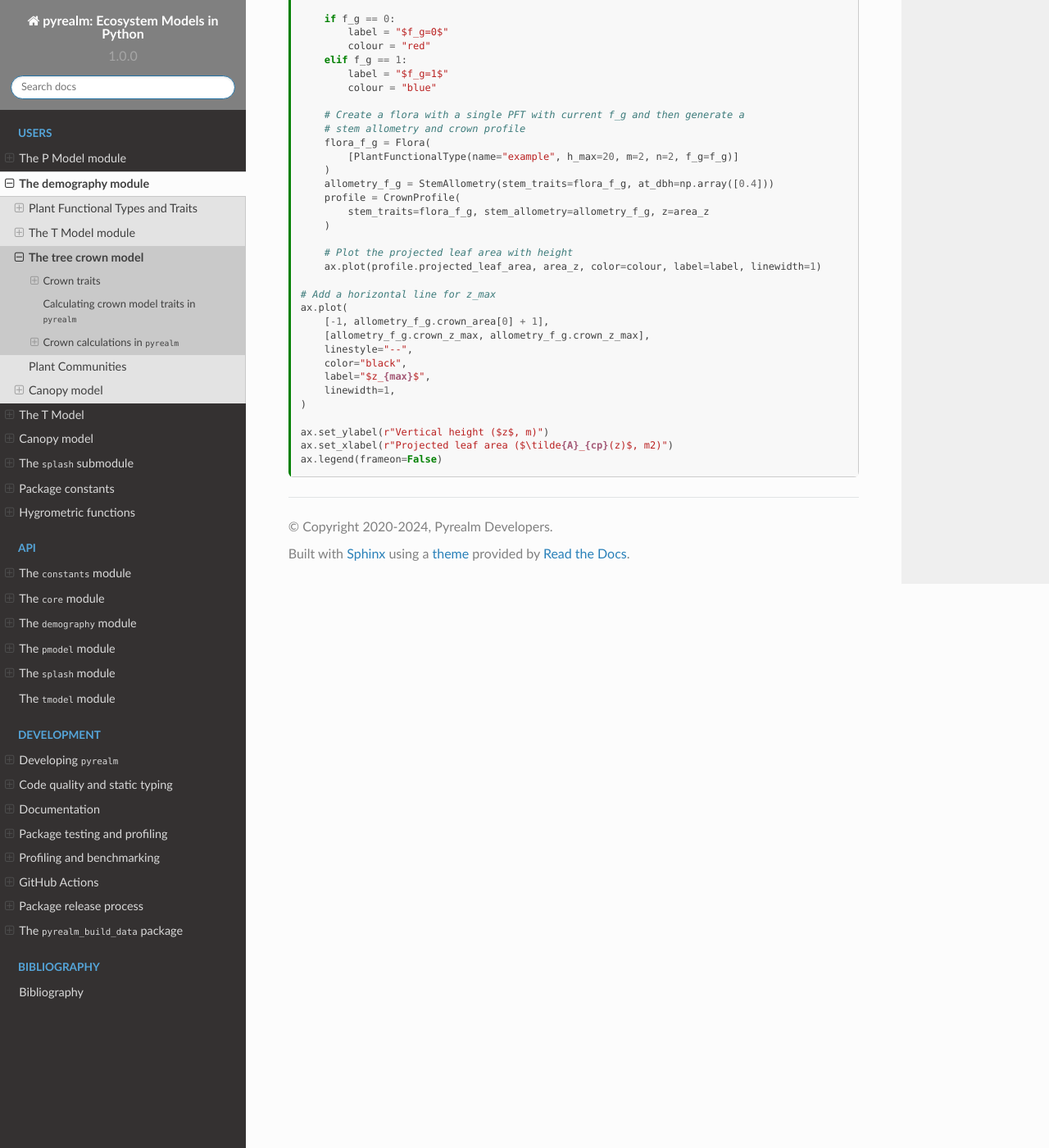
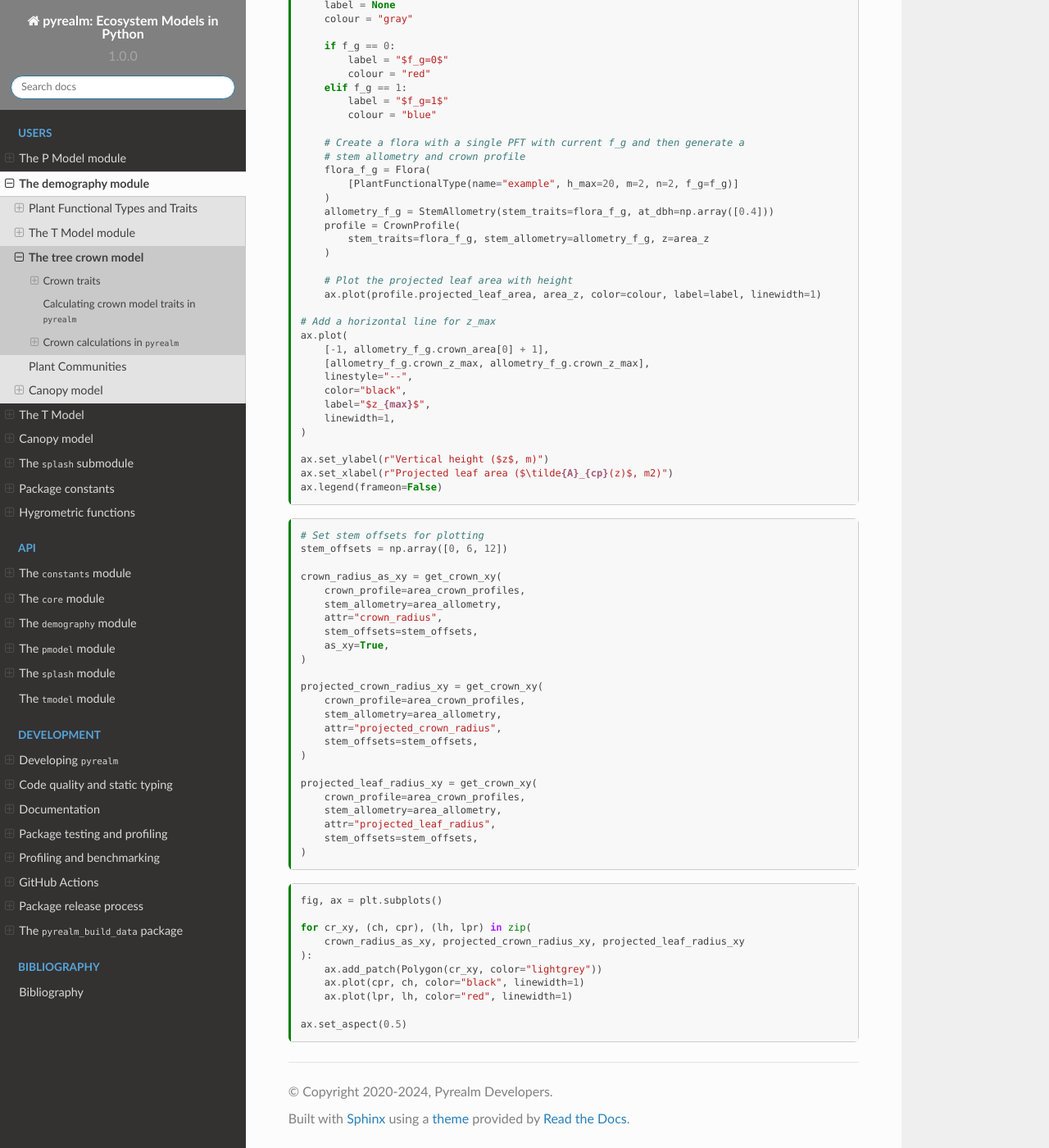
Before and after one commit to ImperialCollegeLondon/pyrealm, a Sphinx documentation site: the page built from docs/source/users/demography/crown.md, in a window 1280 px wide and 1400 px high, scrolled down 7316 px. Shown: the whole window at 82% size. Built offline with Sphinx 7.4.7 and the Read the Docs theme 2.0.0, drawn with Linux system fonts in a browser that asks for light colours; cross-references to code outside the pages are shown as plain code; the version number is read from the project's files by our own code; some of the changed text lies outside the part shown.

Commit message:
Updating crown.md

````diff
--- a/docs/source/users/demography/crown.md
+++ b/docs/source/users/demography/crown.md
@@ -22,6 +22,7 @@ notes and initial demonstration code.
 
 ```{code-cell}
 from matplotlib import pyplot as plt
+from matplotlib.patches import Polygon
 import numpy as np
 import pandas as pd
 
@@ -39,6 +40,7 @@ from pyrealm.demography.t_model_functions import (
 
 from pyrealm.demography.crown import (
     CrownProfile,
+    get_crown_xy,
 )
 ```
 
@@ -341,10 +343,10 @@ no_gaps_pft = PlantFunctionalType(
     name="no_gaps", h_max=20, m=1.5, n=1.5, f_g=0, ca_ratio=380
 )
 few_gaps_pft = PlantFunctionalType(
-    name="few_gaps", h_max=20, m=1.5, n=4, f_g=0.05, ca_ratio=400
+    name="few_gaps", h_max=20, m=1.5, n=4, f_g=0.1, ca_ratio=400
 )
 many_gaps_pft = PlantFunctionalType(
-    name="many_gaps", h_max=20, m=4, n=1.5, f_g=0.2, ca_ratio=420
+    name="many_gaps", h_max=20, m=4, n=1.5, f_g=0.3, ca_ratio=420
 )
 
 # Calculate allometries for each PFT at the same stem DBH
@@ -435,3 +437,47 @@ ax.set_ylabel(r"Vertical height ($z$, m)")
 ax.set_xlabel(r"Projected leaf area ($\tilde{A}_{cp}(z)$, m2)")
 ax.legend(frameon=False)
 ```
+
+```{code-cell}
+# Set stem offsets for plotting
+stem_offsets = np.array([0, 6, 12])
+
+crown_radius_as_xy = get_crown_xy(
+    crown_profile=area_crown_profiles,
+    stem_allometry=area_allometry,
+    attr="crown_radius",
+    stem_offsets=stem_offsets,
+    as_xy=True,
+)
+
+projected_crown_radius_xy = get_crown_xy(
+    crown_profile=area_crown_profiles,
+    stem_allometry=area_allometry,
+    attr="projected_crown_radius",
+    stem_offsets=stem_offsets,
+)
+
+projected_leaf_radius_xy = get_crown_xy(
+    crown_profile=area_crown_profiles,
+    stem_allometry=area_allometry,
+    attr="projected_leaf_radius",
+    stem_offsets=stem_offsets,
+)
+```
+
+```{code-cell}
+fig, ax = plt.subplots()
+
+for cr_xy, (ch, cpr), (lh, lpr) in zip(
+    crown_radius_as_xy, projected_crown_radius_xy, projected_leaf_radius_xy
+):
+    ax.add_patch(Polygon(cr_xy, color="lightgrey"))
+    ax.plot(cpr, ch, color="black", linewidth=1)
+    ax.plot(lpr, lh, color="red", linewidth=1)
+
+ax.set_aspect(0.5)
+```
+
+```{code-cell}
+
+```
````
